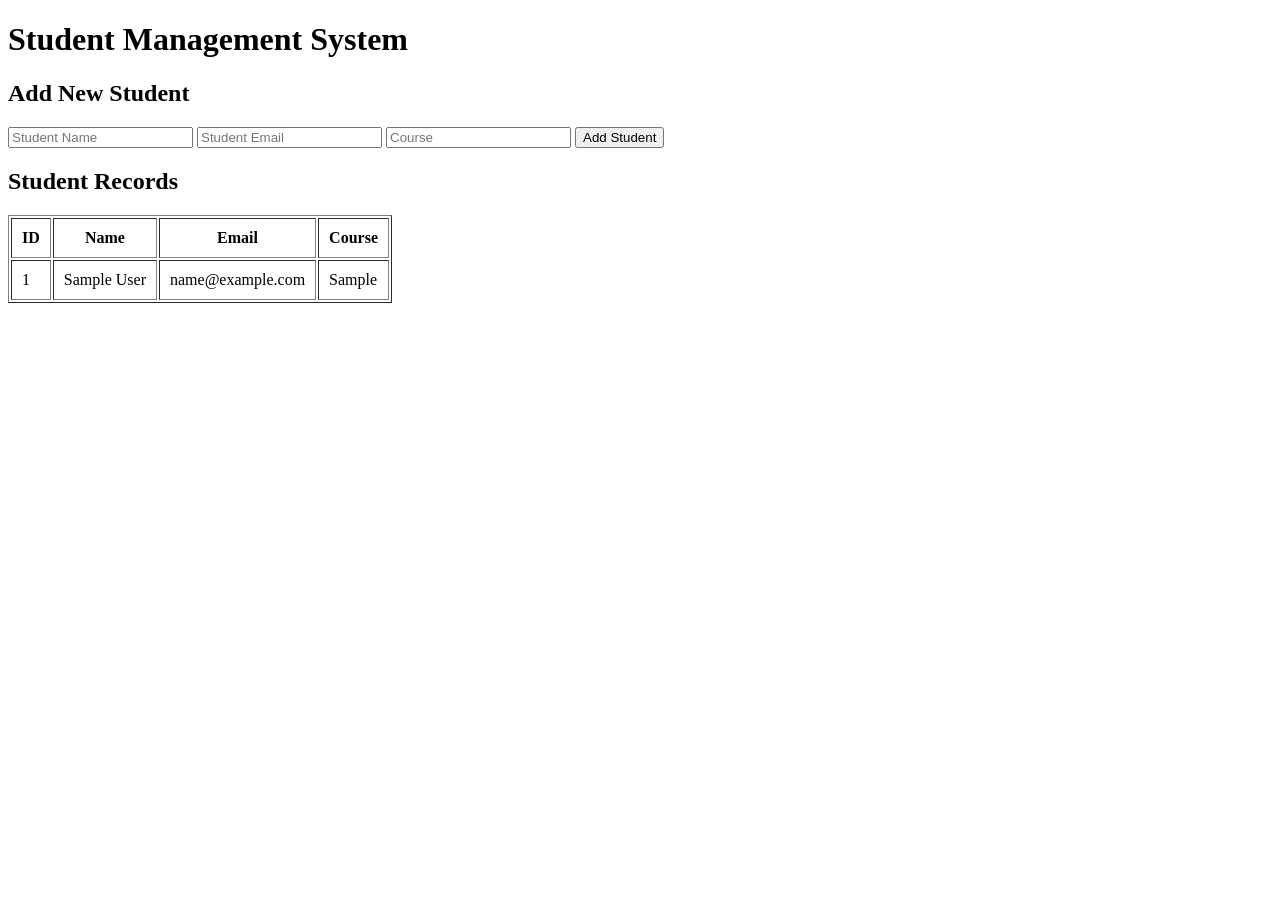
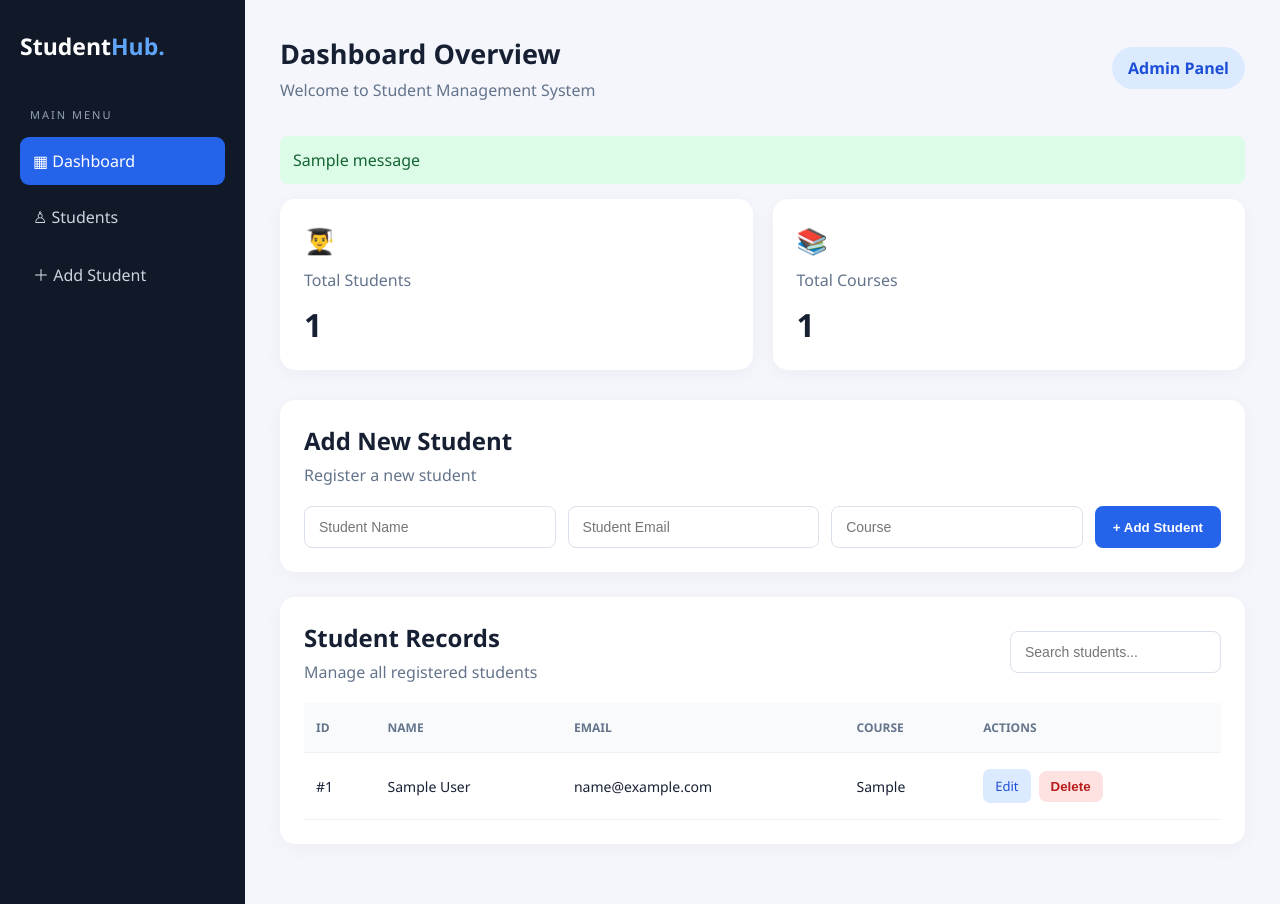
Before and after one commit to rohitKharat161/aws-student-management-system, a Flask app: page / in a window 1280 px wide. Before the commit the page ends 303 px from the top, so only its background shows below. Run offline with Flask 3, Linux system fonts and the light colour scheme; tables that the repository leaves empty hold one stand-in row (values such as "Sample post"); one stand-in notice (Sample message) is shown.

Commit message:
Upgrade dashboard UI and complete CRUD functionality

```diff
--- a/app.py
+++ b/app.py
@@ -1,23 +1,24 @@
-from flask import Flask, render_template, request, redirect
+
+from flask import Flask, render_template, request, redirect, flash, url_for
 from flask_sqlalchemy import SQLAlchemy
+from sqlalchemy.exc import IntegrityError
 from dotenv import load_dotenv
 import os
 
 load_dotenv()
 
 app = Flask(__name__)
+app.secret_key = os.getenv("SECRET_KEY", "student-app-local-key")
 
 app.config["SQLALCHEMY_DATABASE_URI"] = os.getenv(
     "DATABASE_URL",
     "sqlite:///students.db"
 )
-
 app.config["SQLALCHEMY_TRACK_MODIFICATIONS"] = False
 
 db = SQLAlchemy(app)
 
 
-# Student Database Model
 class Student(db.Model):
     id = db.Column(db.Integer, primary_key=True)
     name = db.Column(db.String(100), nullable=False)
@@ -25,29 +26,69 @@ class Student(db.Model):
     course = db.Column(db.String(100), nullable=False)
 
 
-# Home Page
 @app.route("/")
 def home():
     students = Student.query.all()
-    return render_template("index.html", students=students)
+    total_courses = db.session.query(
+        Student.course
+    ).distinct().count()
 
-
-# Add Student
+    return render_template(
+        "index.html",
+        students=students,
+        total_courses=total_courses
+    )
 @app.route("/add", methods=["POST"])
 def add_student():
     student = Student(
-        name=request.form["name"],
-        email=request.form["email"],
-        course=request.form["course"]
+        name=request.form["name"].strip(),
+        email=request.form["email"].strip().lower(),
+        course=request.form["course"].strip()
     )
 
     db.session.add(student)
+
+    try:
+        db.session.commit()
+        flash("Student added successfully!", "success")
+    except IntegrityError:
+        db.session.rollback()
+        flash("Email already exists. Use another email.", "error")
+
+    return redirect(url_for("home"))
+
+
+@app.route("/edit/<int:id>", methods=["GET", "POST"])
+def edit_student(id):
+    student = db.get_or_404(Student, id)
+
+    if request.method == "POST":
+        student.name = request.form["name"].strip()
+        student.email = request.form["email"].strip().lower()
+        student.course = request.form["course"].strip()
+
+        try:
+            db.session.commit()
+            flash("Student updated successfully!", "success")
+            return redirect(url_for("home"))
+        except IntegrityError:
+            db.session.rollback()
+            flash("Email already belongs to another student.", "error")
+
+    return render_template("edit.html", student=student)
+
+
+@app.route("/delete/<int:id>", methods=["POST"])
+def delete_student(id):
+    student = db.get_or_404(Student, id)
+
+    db.session.delete(student)
     db.session.commit()
 
-    return redirect("/")
+    flash("Student deleted successfully!", "success")
+    return redirect(url_for("home"))
 
 
-# Health Check
 @app.route("/health")
 def health():
     return {"status": "healthy"}, 200
@@ -58,4 +99,4 @@ with app.app_context():
 
 
 if __name__ == "__main__":
-    app.run(host="0.0.0.0", port=5000, debug=True)
+    app.run(host="0.0.0.0", port=5000, debug=False)
--- /dev/null
+++ b/static/style.css
@@ -0,0 +1,255 @@
+
+* {
+    margin: 0;
+    padding: 0;
+    box-sizing: border-box;
+}
+
+body {
+    font-family: 'Segoe UI', Arial, sans-serif;
+    background: #f4f6fb;
+    color: #172033;
+}
+
+.layout {
+    display: flex;
+    min-height: 100vh;
+}
+
+.sidebar {
+    width: 245px;
+    background: #111827;
+    color: white;
+    padding: 30px 20px;
+    flex-shrink: 0;
+}
+
+.brand {
+    font-size: 23px;
+    font-weight: 700;
+    margin-bottom: 45px;
+}
+
+.brand span {
+    color: #60a5fa;
+}
+
+.nav-title {
+    color: #94a3b8;
+    font-size: 11px;
+    letter-spacing: 2px;
+    margin: 25px 10px 15px;
+}
+
+.nav-link {
+    display: block;
+    padding: 13px;
+    margin-bottom: 8px;
+    color: #cbd5e1;
+    text-decoration: none;
+    border-radius: 9px;
+}
+
+.nav-link.active,
+.nav-link:hover {
+    background: #2563eb;
+    color: white;
+}
+
+.main {
+    flex: 1;
+    padding: 35px;
+    min-width: 0;
+}
+
+.topbar {
+    display: flex;
+    justify-content: space-between;
+    align-items: center;
+    margin-bottom: 35px;
+}
+
+.topbar h1 {
+    font-size: 27px;
+}
+
+.subtitle {
+    color: #64748b;
+    margin-top: 7px;
+}
+
+.admin {
+    background: #dbeafe;
+    color: #1d4ed8;
+    padding: 10px 16px;
+    border-radius: 25px;
+    font-weight: 600;
+}
+
+.stats {
+    display: grid;
+    grid-template-columns: repeat(2, minmax(0, 1fr));
+    gap: 20px;
+    margin-bottom: 30px;
+}
+
+.stat-card, .panel {
+    background: white;
+    border-radius: 15px;
+    padding: 24px;
+    box-shadow: 0 4px 20px rgba(0,0,0,.04);
+}
+
+.stat-card p {
+    color: #64748b;
+    margin-bottom: 12px;
+}
+
+.stat-card h2 {
+    font-size: 32px;
+}
+
+.stat-icon {
+    font-size: 25px;
+    margin-bottom: 12px;
+}
+
+.panel {
+    margin-bottom: 25px;
+}
+
+.panel-header {
+    display: flex;
+    justify-content: space-between;
+    align-items: center;
+    gap: 15px;
+    margin-bottom: 20px;
+}
+
+input {
+    padding: 12px 14px;
+    border: 1px solid #dbe1ea;
+    border-radius: 8px;
+    font-size: 14px;
+    outline: none;
+}
+
+input:focus {
+    border-color: #2563eb;
+}
+
+.add-form {
+    display: grid;
+    grid-template-columns: repeat(3, minmax(0, 1fr)) auto;
+    gap: 12px;
+}
+
+button {
+    border: none;
+    cursor: pointer;
+    border-radius: 8px;
+    padding: 12px 18px;
+    font-weight: 600;
+}
+
+.primary {
+    background: #2563eb;
+    color: white;
+}
+
+.primary:hover {
+    background: #1d4ed8;
+}
+
+table {
+    width: 100%;
+    border-collapse: collapse;
+    white-space: nowrap;
+}
+
+th {
+    background: #f8fafc;
+    color: #64748b;
+    text-align: left;
+    font-size: 12px;
+    text-transform: uppercase;
+}
+
+th, td {
+    padding: 16px 12px;
+    border-bottom: 1px solid #edf0f5;
+}
+
+td {
+    font-size: 14px;
+}
+
+.actions {
+    display: flex;
+    align-items: center;
+    gap: 8px;
+}
+
+.edit-btn {
+    background: #dbeafe;
+    color: #1d4ed8;
+    text-decoration: none;
+    padding: 8px 12px;
+    border-radius: 7px;
+    font-size: 13px;
+}
+
+.delete-btn {
+    background: #fee2e2;
+    color: #b91c1c;
+    padding: 8px 12px;
+}
+
+.flash {
+    padding: 13px;
+    border-radius: 8px;
+    margin-bottom: 15px;
+    background: #dcfce7;
+    color: #166534;
+}
+
+.flash.error {
+    background: #fee2e2;
+    color: #991b1b;
+}
+
+.table-wrap {
+    overflow-x: auto;
+}
+
+@media(max-width: 850px) {
+    .sidebar {
+        width: 175px;
+    }
+
+    .main {
+        padding: 20px;
+    }
+
+    .add-form {
+        grid-template-columns: 1fr;
+    }
+}
+
+@media(max-width: 600px) {
+    .sidebar {
+        display: none;
+    }
+
+    .stats {
+        grid-template-columns: 1fr;
+    }
+
+    .topbar h1 {
+        font-size: 21px;
+    }
+
+    .main {
+        padding: 16px;
+    }
+}
--- a/templates/index.html
+++ b/templates/index.html
@@ -1,17 +1,65 @@
+
 <!DOCTYPE html>
 <html>
 <head>
-    <title>Student Management System</title>
+    <title>StudentHub Dashboard</title>
+    <meta name="viewport" content="width=device-width, initial-scale=1">
+    <link rel="stylesheet" href="{{ url_for('static', filename='style.css') }}">
 </head>
-
 <body>
 
-    <h1>Student Management System</h1>
+<div class="layout">
 
+    <aside class="sidebar">
+        <div class="brand">Student<span>Hub.</span></div>
+
+        <div class="nav-title">MAIN MENU</div>
+        <a href="/" class="nav-link active">▦ Dashboard</a>
+        <a href="#students" class="nav-link">♙ Students</a>
+        <a href="#add-student" class="nav-link">＋ Add Student</a>
+    </aside>
+
+    <main class="main">
+
+        <header class="topbar">
+            <div>
+                <h1>Dashboard Overview</h1>
+                <p class="subtitle">Welcome to Student Management System</p>
+            </div>
+            <div class="admin">Admin Panel</div>
+        </header>
+
+        {% with messages = get_flashed_messages(with_categories=true) %}
+            {% for category, message in messages %}
+                <div class="flash {{ category }}">{{ message }}</div>
+            {% endfor %}
+        {% endwith %}
+
+        <section class="stats">
+
+            <div class="stat-card">
+                <div class="stat-icon">👨‍🎓</div>
+                <p>Total Students</p>
+                <h2>{{ students|length }}</h2>
+            </div>
+
+            <div class="stat-card">
+                <div class="stat-icon">📚</div>
+                <p>Total Courses</p>
+                <h2>{{ total_courses }}</h2>
+            </div>
+
+        </section>
+
+        <section class="panel" id="add-student">
+            <div class="panel-header">
+                <div>
                     <h2>Add New Student</h2>
+                    <p class="subtitle">Register a new student</p>
+                </div>
+            </div>
 
-    <form action="/add" method="POST">
-
+            <form action="/add" method="POST" class="add-form">
                 <input type="text" name="name"
                        placeholder="Student Name" required>
 
@@ -21,33 +69,82 @@
                 <input type="text" name="course"
                        placeholder="Course" required>
 
-        <button type="submit">Add Student</button>
+                <button class="primary" type="submit">
+                    + Add Student
+                </button>
+            </form>
+        </section>
 
-    </form>
+        <section class="panel" id="students">
 
+            <div class="panel-header">
+                <div>
                     <h2>Student Records</h2>
+                    <p class="subtitle">Manage all registered students</p>
+                </div>
 
-    <table border="1" cellpadding="10">
+                <input type="search" id="searchInput"
+                       placeholder="Search students...">
+            </div>
 
+            <div class="table-wrap">
+                <table id="studentTable">
+                    <thead>
                         <tr>
                             <th>ID</th>
                             <th>Name</th>
                             <th>Email</th>
                             <th>Course</th>
+                            <th>Actions</th>
                         </tr>
+                    </thead>
 
+                    <tbody>
                         {% for student in students %}
-
                         <tr>
-            <td>{{ student.id }}</td>
+                            <td>#{{ student.id }}</td>
                             <td>{{ student.name }}</td>
                             <td>{{ student.email }}</td>
                             <td>{{ student.course }}</td>
+
+                            <td>
+                                <div class="actions">
+                                    <a class="edit-btn"
+                                       href="{{ url_for('edit_student', id=student.id) }}">
+                                        Edit
+                                    </a>
+
+                                    <form action="{{ url_for('delete_student', id=student.id) }}"
+                                          method="POST"
+                                          onsubmit="return confirm('Delete this student?');">
+                                        <button class="delete-btn" type="submit">
+                                            Delete
+                                        </button>
+                                    </form>
+                                </div>
+                            </td>
                         </tr>
+                        {% endfor %}
+                    </tbody>
+                </table>
+            </div>
 
-        {% endfor %}
+        </section>
 
-    </table>
+    </main>
+</div>
+
+<script>
+document.getElementById("searchInput").addEventListener("input", function() {
+    const query = this.value.toLowerCase();
+
+    document.querySelectorAll("#studentTable tbody tr").forEach(row => {
+        row.style.display = row.innerText.toLowerCase().includes(query)
+            ? ""
+            : "none";
+    });
+});
+</script>
 
 </body>
 </html>
```
Also changed, not shown: templates/edit.html (added, +157 -0 lines), 1 other file. Lines whose indentation alone changed are shown as unchanged.
